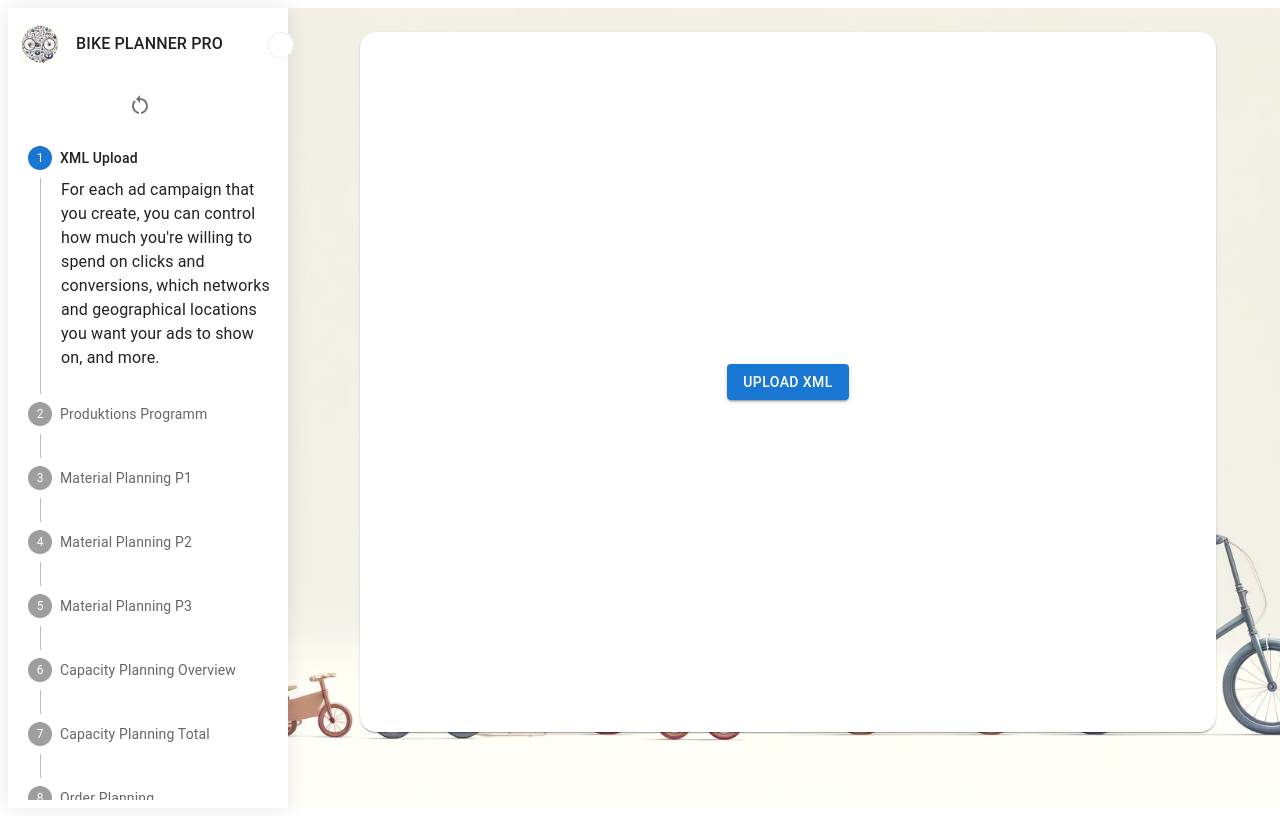
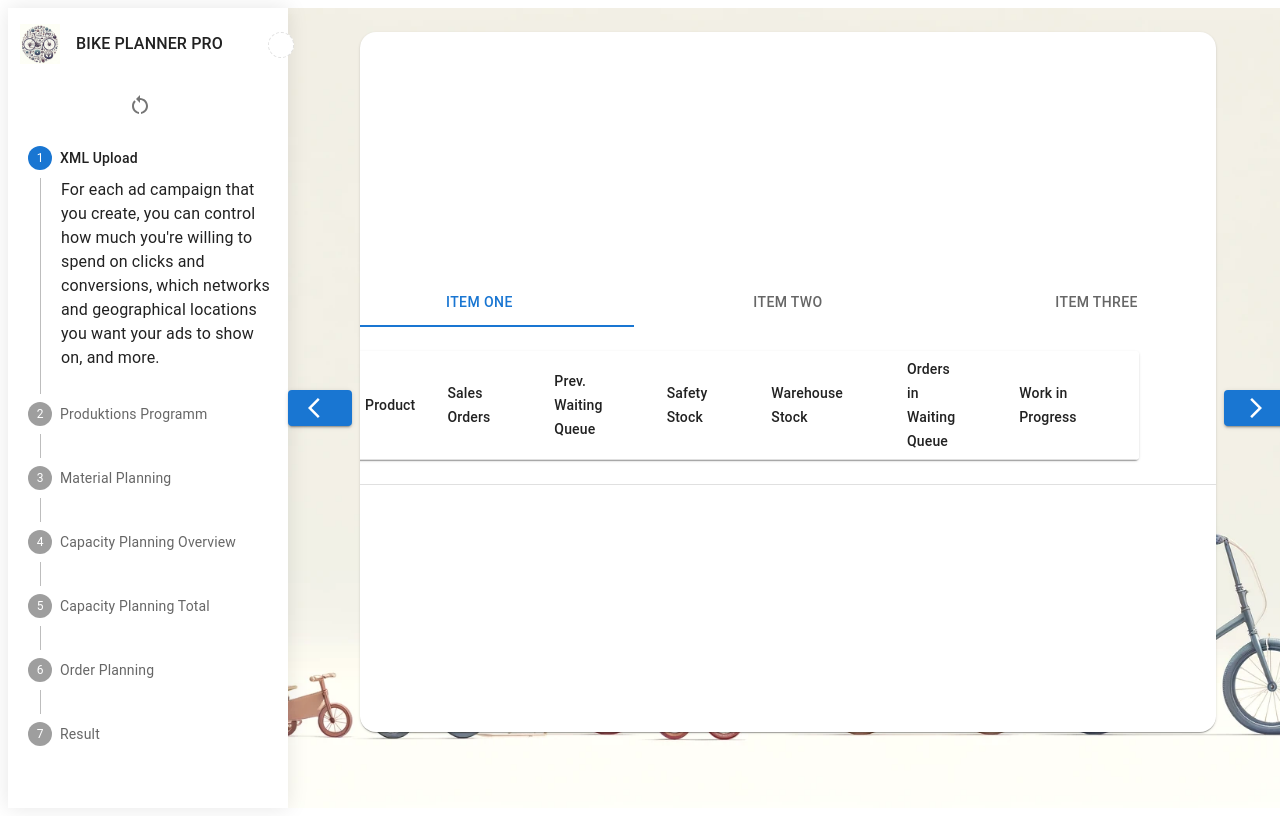
Before and after one commit to tanzdurchdiewand/IBSYS2, a React (Create React App) app: page /start/material in a window 1280 px wide. Before the commit this address led to /start/upload. Built offline with nearby package versions, Linux system fonts and the light colour scheme; some icons are missing.

Commit message:
aggregate material planning

```diff
--- a/src/businessLogic/materialOrder.ts
+++ b/src/businessLogic/materialOrder.ts
@@ -1,3 +1,4 @@
 //TODO Material Order
 
 //
+export {}
--- a/src/components/materialPlanningComponents/MaterialPlanningComponent.tsx
+++ b/src/components/materialPlanningComponents/MaterialPlanningComponent.tsx
@@ -1,7 +1,4 @@
-import ArrowForwardIosIcon from "@mui/icons-material/ArrowForwardIos";
-import ArrowBackIosIcon from "@mui/icons-material/ArrowBackIos";
 import {
-  Container,
   Paper,
   Table,
   TableBody,
@@ -12,25 +9,16 @@ import {
   TextField,
 } from "@mui/material";
 import { useMaterialPlanning } from "../../hooks/useMaterialPlanning";
-import {
-  Direction,
-  useNavigationHandler,
-} from "../../hooks/useNavigationHandlers";
+import {} from "../../hooks/useNavigationHandlers";
 import {
   MaterialPlanningRow,
   PlanningType,
 } from "../../types/materialPlanningTypes";
-import { StyledButton } from "../styledComponets/styledButton";
-import { StyledCard } from "../styledComponets/styledCard";
 import React from "react";
 
-export const MaterialPlanningComponent = (
-  planningType: PlanningType,
-  backPath: string,
-  forwardPath: string
-) => {
-  return function MaterialPlanning() {
-    const { goTo } = useNavigationHandler();
+export const MaterialPlanningComponent = (props: {
+  planningType: PlanningType;
+}) => {
   const planning = useMaterialPlanning();
 
   const handleUpdate = (
@@ -38,13 +26,11 @@ export const MaterialPlanningComponent = (
     field: keyof MaterialPlanningRow,
     value: number
   ) => {
-      planning?.updateAndRecalculate(key, field, value, planningType);
+    planning?.updateAndRecalculate(key, field, value, props.planningType);
   };
 
   const renderInput = (value: number) => {
-      return (
-        <TextField variant="outlined" size="small" value={value} disabled />
-      );
+    return <TextField variant="outlined" size="small" value={value} disabled />;
   };
 
   const renderSpacer = (index: number) => {
@@ -63,14 +49,6 @@ export const MaterialPlanningComponent = (
   };
 
   return (
-      <Container maxWidth={"xl"} sx={{ p: 3, position: "relative" }}>
-        <StyledButton
-          onClick={() => goTo(backPath, Direction.Back)}
-          sx={{ left: 0 }}
-        >
-          <ArrowBackIosIcon />
-        </StyledButton>
-        <StyledCard>
     <TableContainer component={Paper} sx={{ width: "90%" }}>
       <Table
         sx={{ minWidth: 650 }}
@@ -98,7 +76,7 @@ export const MaterialPlanningComponent = (
         </TableHead>
         <TableBody>
           {planning?.initialPlanning &&
-                  Object.entries(planning.initialPlanning[planningType]).map(
+            Object.entries(planning.initialPlanning[props.planningType]).map(
               ([key, value], index) => (
                 <React.Fragment key={key}>
                   <TableRow key={key}>
@@ -127,17 +105,11 @@ export const MaterialPlanningComponent = (
                     <TableCell>-</TableCell>
                     <TableCell>{renderInput(value.stock)}</TableCell>
                     <TableCell>-</TableCell>
-                          <TableCell>
-                            {renderInput(value.waitingQueue)}
-                          </TableCell>
+                    <TableCell>{renderInput(value.waitingQueue)}</TableCell>
                     <TableCell>-</TableCell>
-                          <TableCell>
-                            {renderInput(value.workInProgress)}
-                          </TableCell>
+                    <TableCell>{renderInput(value.workInProgress)}</TableCell>
                     <TableCell>=</TableCell>
-                          <TableCell>
-                            {renderInput(value.productionOrder)}
-                          </TableCell>
+                    <TableCell>{renderInput(value.productionOrder)}</TableCell>
                   </TableRow>
                   {renderSpacer(index)}
                 </React.Fragment>
@@ -146,14 +118,5 @@ export const MaterialPlanningComponent = (
         </TableBody>
       </Table>
     </TableContainer>
-        </StyledCard>
-        <StyledButton
-          onClick={() => goTo(forwardPath, Direction.Forward)}
-          sx={{ right: 0 }}
-        >
-          <ArrowForwardIosIcon />
-        </StyledButton>
-      </Container>
   );
 };
-};
--- a/src/components/navBar/NavSectionVertical.tsx
+++ b/src/components/navBar/NavSectionVertical.tsx
@@ -46,27 +46,7 @@ export default function NavSectionVertical() {
           </StepContent>
         </Step>
         <Step>
-          <StepLabel>Material Planning P1</StepLabel>
-          <StepContent>
-            <Typography>
-              For each ad campaign that you create, you can control how much
-              you're willing to spend on clicks and conversions, which networks
-              and geographical locations you want your ads to show on, and more.
-            </Typography>
-          </StepContent>
-        </Step>
-        <Step>
-          <StepLabel>Material Planning P2</StepLabel>
-          <StepContent>
-            <Typography>
-              For each ad campaign that you create, you can control how much
-              you're willing to spend on clicks and conversions, which networks
-              and geographical locations you want your ads to show on, and more.
-            </Typography>
-          </StepContent>
-        </Step>
-        <Step>
-          <StepLabel>Material Planning P3</StepLabel>
+          <StepLabel>Material Planning</StepLabel>
           <StepContent>
             <Typography>
               For each ad campaign that you create, you can control how much
--- a/src/routes/index.tsx
+++ b/src/routes/index.tsx
@@ -22,14 +22,8 @@ const UploadResultInputXML = Loadable(
 const ProduktionProgramm = Loadable(
   lazy(() => import("../sections/ProduktionProgramm"))
 );
-const MaterialPlanningP1 = Loadable(
-  lazy(() => import("../sections/MaterialPlanningP1"))
-);
-const MaterialPlanningP2 = Loadable(
-  lazy(() => import("../sections/MaterialPlanningP2"))
-);
-const MaterialPlanningP3 = Loadable(
-  lazy(() => import("../sections/MaterialPlanningP3"))
+const MaterialPlanning = Loadable(
+  lazy(() => import("../sections/MaterialPlanning"))
 );
 const CapacityPlanningOverview = Loadable(
   lazy(() => import("../sections/CapacityPlanningOverview"))
@@ -53,9 +47,7 @@ const routes = [
         children: [
           { path: "upload", element: <UploadResultInputXML /> },
           { path: "produktion", element: <ProduktionProgramm /> },
-          { path: "material1", element: <MaterialPlanningP1 /> },
-          { path: "material2", element: <MaterialPlanningP2 /> },
-          { path: "material3", element: <MaterialPlanningP3 /> },
+          { path: "material", element: <MaterialPlanning /> },
           { path: "capacity-overview", element: <CapacityPlanningOverview /> },
           { path: "capacity-total", element: <CapacityPlanningTotal /> },
           { path: "order", element: <OrderPlanning /> },
--- a/src/sections/CapacityPlanningOverview.tsx
+++ b/src/sections/CapacityPlanningOverview.tsx
@@ -9,7 +9,7 @@ export default function CapacityPlanningOverview() {
   const { goTo } = useNavigationHandler();
   return (
     <Container maxWidth={"xl"} sx={{ p: 3, position: "relative" }}>
-      <StyledButton onClick={() => goTo("/start/material3", Direction.Back)} sx={{ left: 0 }}>
+      <StyledButton onClick={() => goTo("/start/material", Direction.Back)} sx={{ left: 0 }}>
         <ArrowBackIosIcon />
       </StyledButton>
       <StyledCard />
--- /dev/null
+++ b/src/sections/MaterialPlanning.tsx
@@ -0,0 +1,114 @@
+import Tabs from "@mui/material/Tabs";
+import Tab from "@mui/material/Tab";
+import Typography from "@mui/material/Typography";
+import Box from "@mui/material/Box";
+import {
+  Container,
+  Paper,
+  Table,
+  TableCell,
+  TableContainer,
+  TableHead,
+  TableRow,
+} from "@mui/material";
+import { StyledButton } from "../components/styledComponets/styledButton";
+import { StyledCard } from "../components/styledComponets/styledCard";
+import {
+  Direction,
+  useNavigationHandler,
+} from "../hooks/useNavigationHandlers";
+import ArrowForwardIosIcon from "@mui/icons-material/ArrowForwardIos";
+import ArrowBackIosIcon from "@mui/icons-material/ArrowBackIos";
+import React from "react";
+import { PlanningType } from "../types/materialPlanningTypes";
+import { MaterialPlanningComponent } from "../components/materialPlanningComponents/MaterialPlanningComponent";
+
+interface TabPanelProps {
+  children?: React.ReactNode;
+  index: number;
+  value: number;
+}
+
+function CustomTabPanel(props: TabPanelProps) {
+  const { children, value, index, ...other } = props;
+
+  return (
+    <div
+      role="tabpanel"
+      hidden={value !== index}
+      id={`simple-tabpanel-${index}`}
+      aria-labelledby={`simple-tab-${index}`}
+      {...other}
+    >
+      {value === index && (
+        <Box sx={{ p: 3 }}>
+          <Typography>{children}</Typography>
+        </Box>
+      )}
+    </div>
+  );
+}
+
+function a11yProps(index: number) {
+  return {
+    id: `simple-tab-${index}`,
+    "aria-controls": `simple-tabpanel-${index}`,
+  };
+}
+
+export default function BasicTabs() {
+  const [value, setValue] = React.useState(0);
+  const { goTo } = useNavigationHandler();
+
+  const backPath = "/start/produktion";
+  const forwardPath = "/start/capacity-overview";
+
+  const handleChange = (event: React.SyntheticEvent, newValue: number) => {
+    setValue(newValue);
+  };
+
+  return (
+    <Container maxWidth={"xl"} sx={{ p: 3, position: "relative" }}>
+      <StyledButton
+        onClick={() => goTo(backPath, Direction.Back)}
+        sx={{ left: 0 }}
+      >
+        <ArrowBackIosIcon />
+      </StyledButton>
+      <StyledCard>
+        <Box
+          sx={{
+            borderBottom: 1,
+            borderColor: "divider",
+          }}
+        >
+          <Tabs
+            value={value}
+            onChange={handleChange}
+            aria-label="basic tabs example"
+            variant="fullWidth"
+          >
+            <Tab label="Item One" {...a11yProps(0)} />
+            <Tab label="Item Two" {...a11yProps(1)} />
+            <Tab label="Item Three" {...a11yProps(2)} />
+          </Tabs>
+          <CustomTabPanel value={value} index={0}>
+            <MaterialPlanningComponent planningType={PlanningType.P1} />
+          </CustomTabPanel>
+          <CustomTabPanel value={value} index={1}>
+            <MaterialPlanningComponent planningType={PlanningType.P2} />
+          </CustomTabPanel>
+          <CustomTabPanel value={value} index={2}>
+            <MaterialPlanningComponent planningType={PlanningType.P3} />
+          </CustomTabPanel>
+        </Box>
+      </StyledCard>
+      <StyledButton
+        onClick={() => goTo(forwardPath, Direction.Forward)}
+        sx={{ right: 0 }}
+      >
+        <ArrowForwardIosIcon />
+      </StyledButton>
+    </Container>
+  );
+}
--- a/src/sections/MaterialPlanningP1.tsx
+++ /dev/null
@@ -1,10 +0,0 @@
-import { MaterialPlanningComponent } from "../components/materialPlanningComponents/MaterialPlanningComponent";
-import { PlanningType } from "../types/materialPlanningTypes";
-
-export const MaterialPlanningP1 = MaterialPlanningComponent(
-  PlanningType.P1,
-  "/start/produktion", // backPath for navigation
-  "/start/material2"   // forwardPath for navigation
-);
-
-export default MaterialPlanningP1;
--- a/src/sections/MaterialPlanningP2.tsx
+++ /dev/null
@@ -1,10 +0,0 @@
-import { MaterialPlanningComponent } from "../components/materialPlanningComponents/MaterialPlanningComponent";
-import { PlanningType } from "../types/materialPlanningTypes";
-
-export const MaterialPlanningP2 = MaterialPlanningComponent(
-  PlanningType.P2,
-  "/start/material1", // backPath for navigation
-  "/start/material3"   // forwardPath for navigation
-);
-
-export default MaterialPlanningP2;
--- a/src/sections/MaterialPlanningP3.tsx
+++ /dev/null
@@ -1,10 +0,0 @@
-import { MaterialPlanningComponent } from "../components/materialPlanningComponents/MaterialPlanningComponent";
-import { PlanningType } from "../types/materialPlanningTypes";
-
-export const MaterialPlanningP2 = MaterialPlanningComponent(
-  PlanningType.P3,
-  "/start/material2", // backPath for navigation
-  "/start/capacity-overview"   // forwardPath for navigation
-);
-
-export default MaterialPlanningP2;
--- a/src/sections/ProduktionProgramm.tsx
+++ b/src/sections/ProduktionProgramm.tsx
@@ -29,7 +29,7 @@ export default function ProduktionProgramm() {
   } = methods;
 
   const handleNextPage = () => {
-    goTo("/start/material1", Direction.Forward);
+    goTo("/start/material", Direction.Forward);
     handleSubmit(handleSetProductionProgramm)();
   };
   const handleSetProductionProgramm = (data: ProductionProgramm) => {
```
Lines whose indentation alone changed are shown as unchanged.
